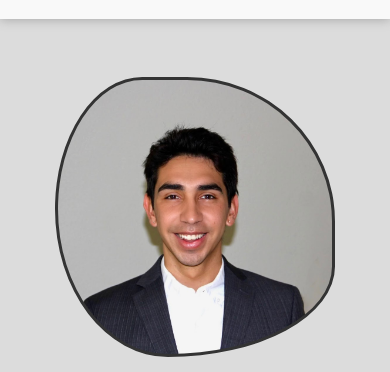
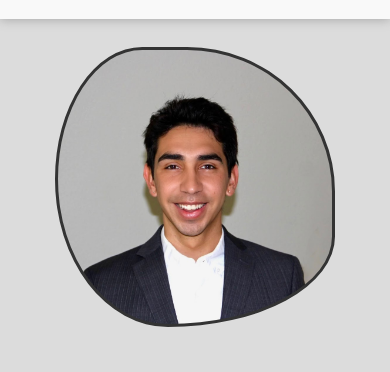
Before and after one commit to Andy-Almeida/Andy-Almeida.github.io, a plain HTML site: page index.html in a window 390 px wide. Shown: the part 53-425 px from the top of the page. Drawn offline with Linux system fonts and the light colour scheme.

Commit message:
making work on my iphone (hero)

```diff
--- a/styles.css
+++ b/styles.css
@@ -341,13 +341,13 @@ section#hero{
   @media (max-width: 400px) {
     width: 280px;
     height: 280px;
-    margin-top: -100px;
+    margin-top: -160px;
   }
 
   @media (max-width: 300px) {
     width: 240px;
     height: 240px;
-    margin-top: 30px;
+    margin-top: -100px;
   }
 
   border-radius: 60% 40% 30% 70% / 60% 30% 70% 40%;
```
